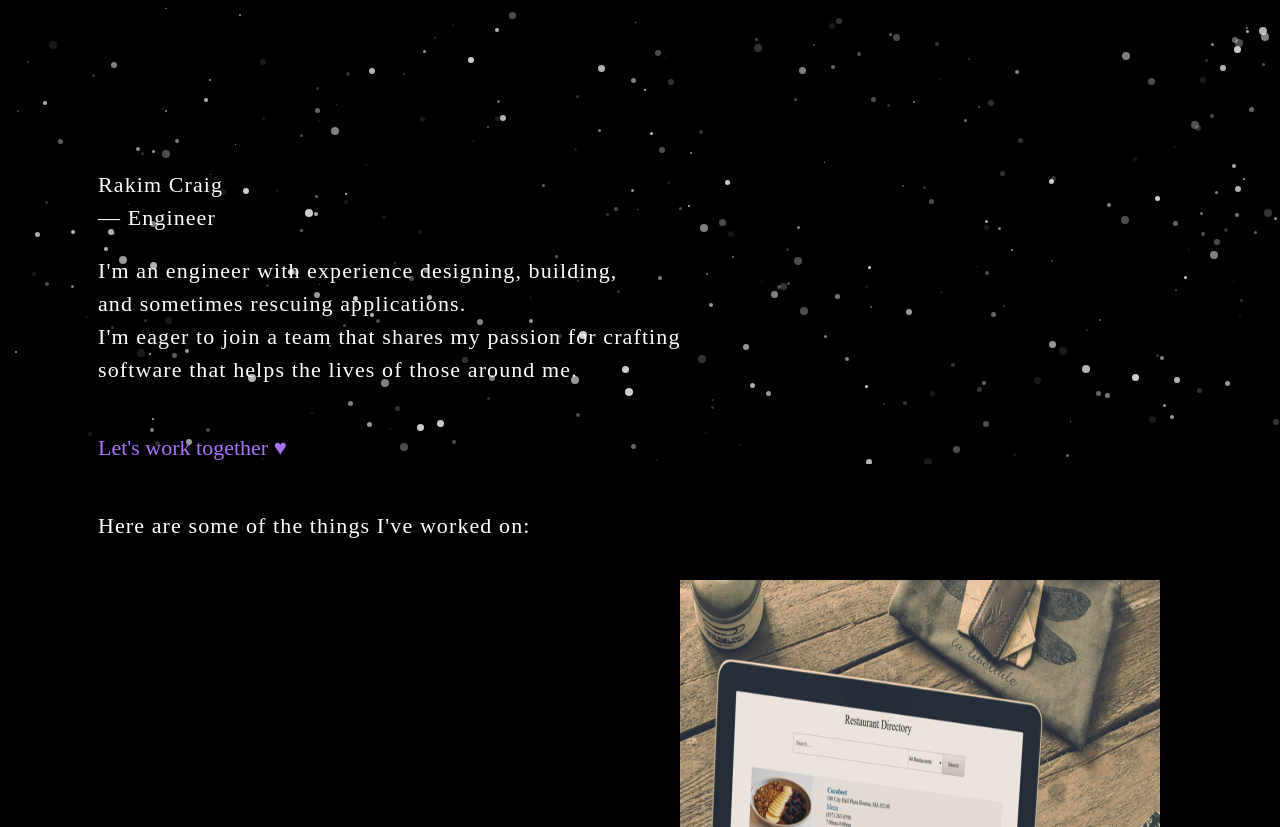
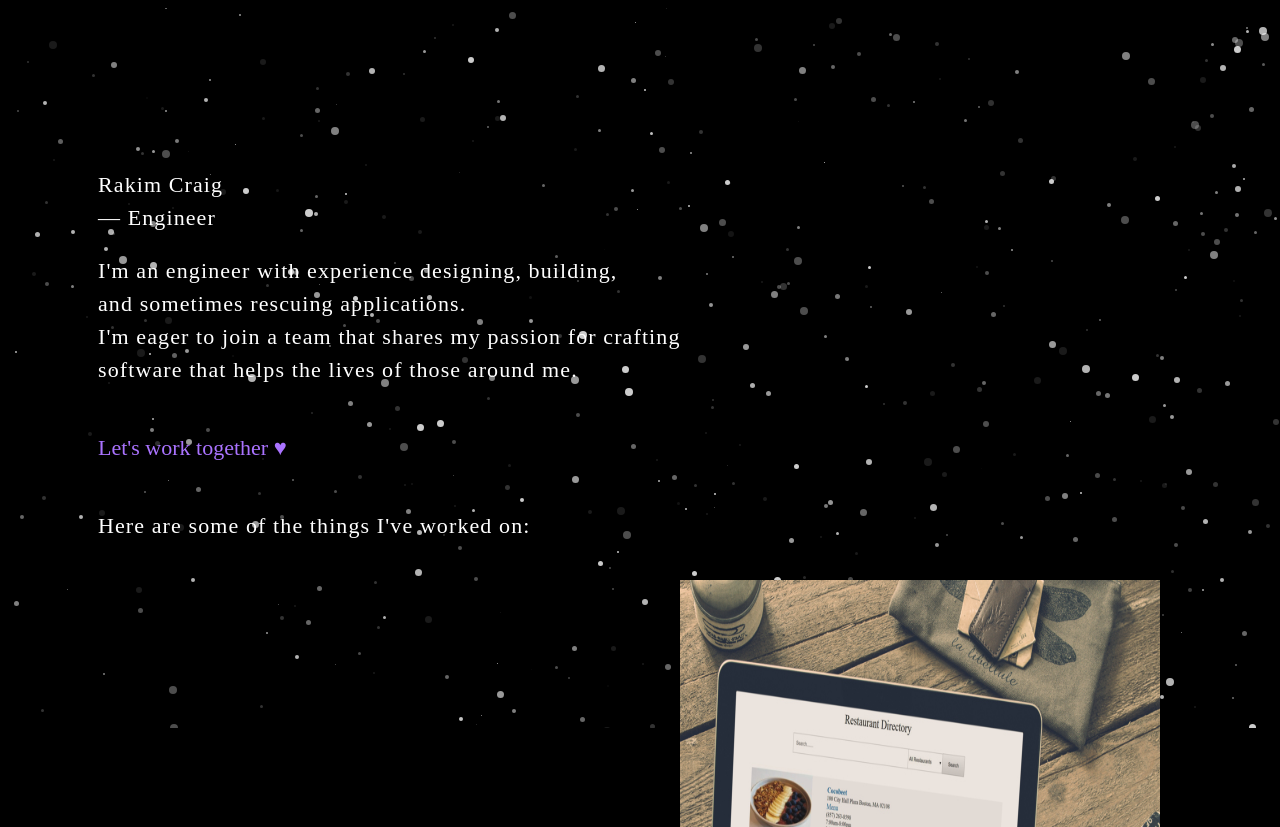
Before and after one commit to rakimdevcraig/portfoliov2, a plain HTML site: page index.html in a window 1280 px wide. Shown: the top 827 px of the page. Drawn offline with Linux system fonts and the light colour scheme.

Commit message:
adjusted particles

```diff
--- a/css/style.css
+++ b/css/style.css
@@ -138,7 +138,7 @@ img {
 
 #stage {
     width: 100%;
-    height: 57%;
+    height: 90%;
     position: absolute;
     overflow: hidden;
     z-index: -1;
```
